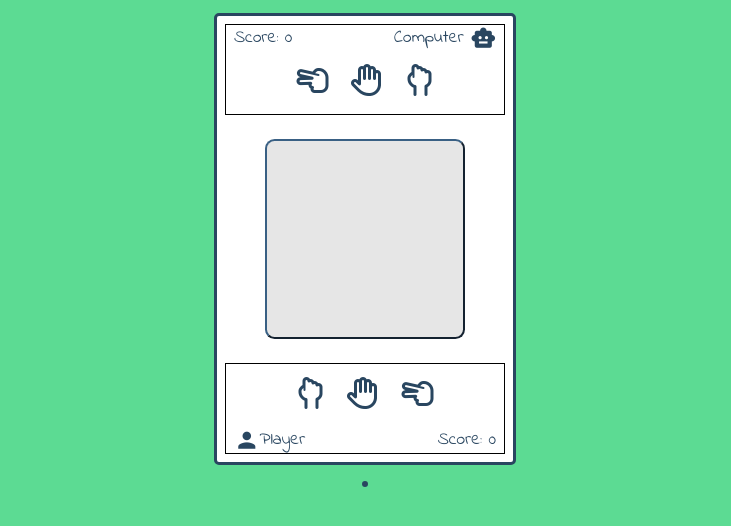
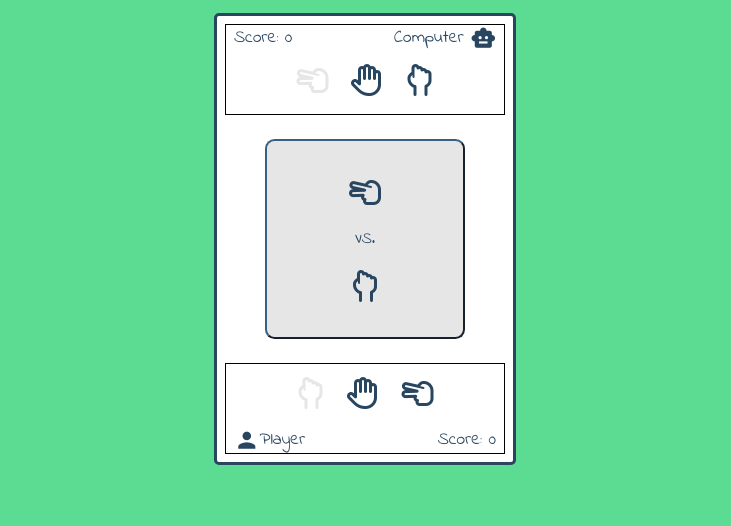
Before and after one commit to JohnGamboa-L4ck/rock-paper-scissor-2.0, a plain HTML site: page index.html in a window 1280 px wide. Both pictures are taken after a click on the icon 585 px from the left and 556 px from the top of the page. Shown: the part 164-690 px from the top of the page, without its empty margins (275-1006 px from the left). Drawn offline with Linux system fonts and the light colour scheme.

Commit message:
learning slowly with javascript. commit this before sleeping

```diff
--- a/game.js
+++ b/game.js
@@ -0,0 +1,35 @@
+//create a variable with an array of weapons for computers choices
+const weaponChoices = ['cPlayRock', 'cPlayPaper', 'cPlayScissor'];
+//create a function that will return a random weapon from the array
+const computerPlay = () => weaponChoices[Math.floor(Math.random() * 3)];
+
+//create a function that will run one the player selected a weapon
+const weapons = document.querySelectorAll('.playerWeapons');
+const playRound = function(){
+    const playerSelected = this.id;
+    // console.log('player selects: ',playerSelected);
+    playerWeapon = document.querySelector(`#${playerSelected}`);
+    playerWeapon.classList.add('selected');
+    playerWeaponArena = document.querySelector(`#${playerSelected}2`);
+    playerWeaponArena.classList.remove('hidden');
+
+    const computerSelected = computerPlay();
+    // console.log('computer selects: ', computerSelected);
+    computerWeapon = document.querySelector(`#${computerSelected}`);
+    computerWeapon.classList.add('selected');
+    computerWeaponArena = document.querySelector(`#${computerSelected}2`);
+    computerWeaponArena.classList.remove('hidden');
+
+    //show the word with delay: VS.
+    const showVersus = function(){
+        document.querySelector('#versus').classList.remove('hidden');
+    };
+    setTimeout(showVersus, 400);
+
+};
+
+weapons.forEach(function(weapon){
+    weapon.addEventListener("click", playRound);
+});
+
+//create a function called getRoundResult and then add a timeout inside playRound
--- a/index.html
+++ b/index.html
@@ -24,9 +24,14 @@
                 </div>
             </div>
             <div class = "arena">
-                <!-- <i class="far fa-hand-scissors"></i>
-                <p>VS.</p>
-                <i class="far fa-hand-scissors"></i>  -->
+                <i class="far fa-hand-scissors hidden" id = "cPlayRock2"></i>
+                <i class="far fa-hand-paper hidden" id = "cPlayPaper2"></i>
+                <i class="far fa-hand-rock hidden" id = "cPlayScissor2"></i></i>
+                <p class = "hidden" id = "versus">VS.</p>
+                <p class = "hidden" id = "round-winner">Round Winner:<br></p>
+                <i class="far fa-hand-rock hidden" id = "playRock2"></i>
+                <i class="far fa-hand-paper hidden" id = "playPaper2"></i>
+                <i class="far fa-hand-scissors hidden" id = "playScissor2"></i>
             </div>
             <div id = "playerDb" class = "dashboard">
                 <div class = "armory">
@@ -39,7 +44,7 @@
                 <label id = "labelPlayerScore">Score: 0</label>
             </div>
         </div>
-        <div class="container history">
+        <div id = "history" class="container">
 
         </div>
         <script src="https://kit.fontawesome.com/e0b24a08b6.js" crossorigin="anonymous"></script>
--- a/style.css
+++ b/style.css
@@ -126,8 +126,16 @@ body {
     gap: 1.2rem;
 }
 
-.arena .far {
-    font-size: 2rem;
+.hidden {
+    display: none!important;
+}
+
+.selected {
+    color: var(--darker-white);
+}
+
+#history {
+    display: none;
 }
 
 @media only screen and (max-width: 280px) {
```
